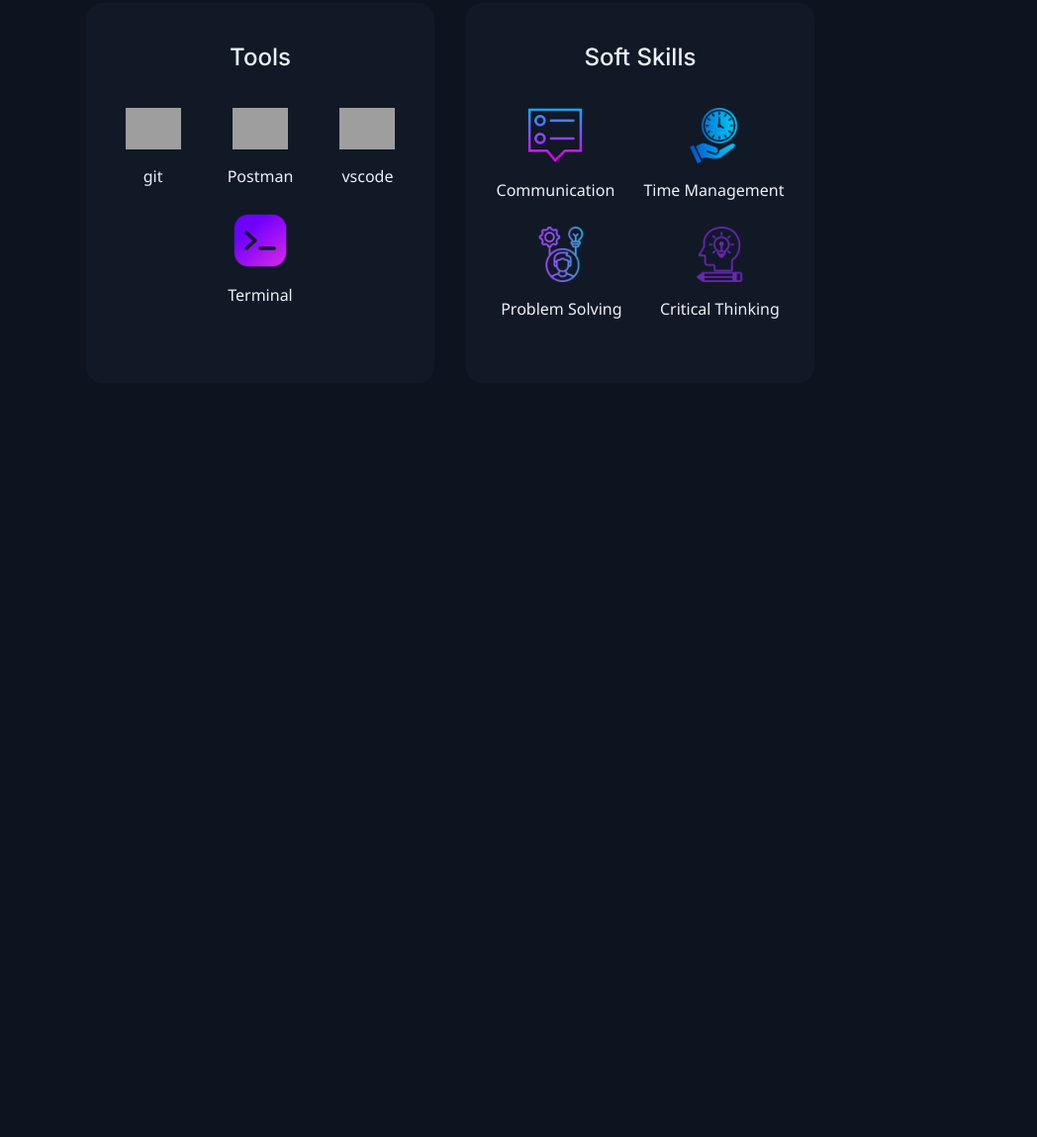
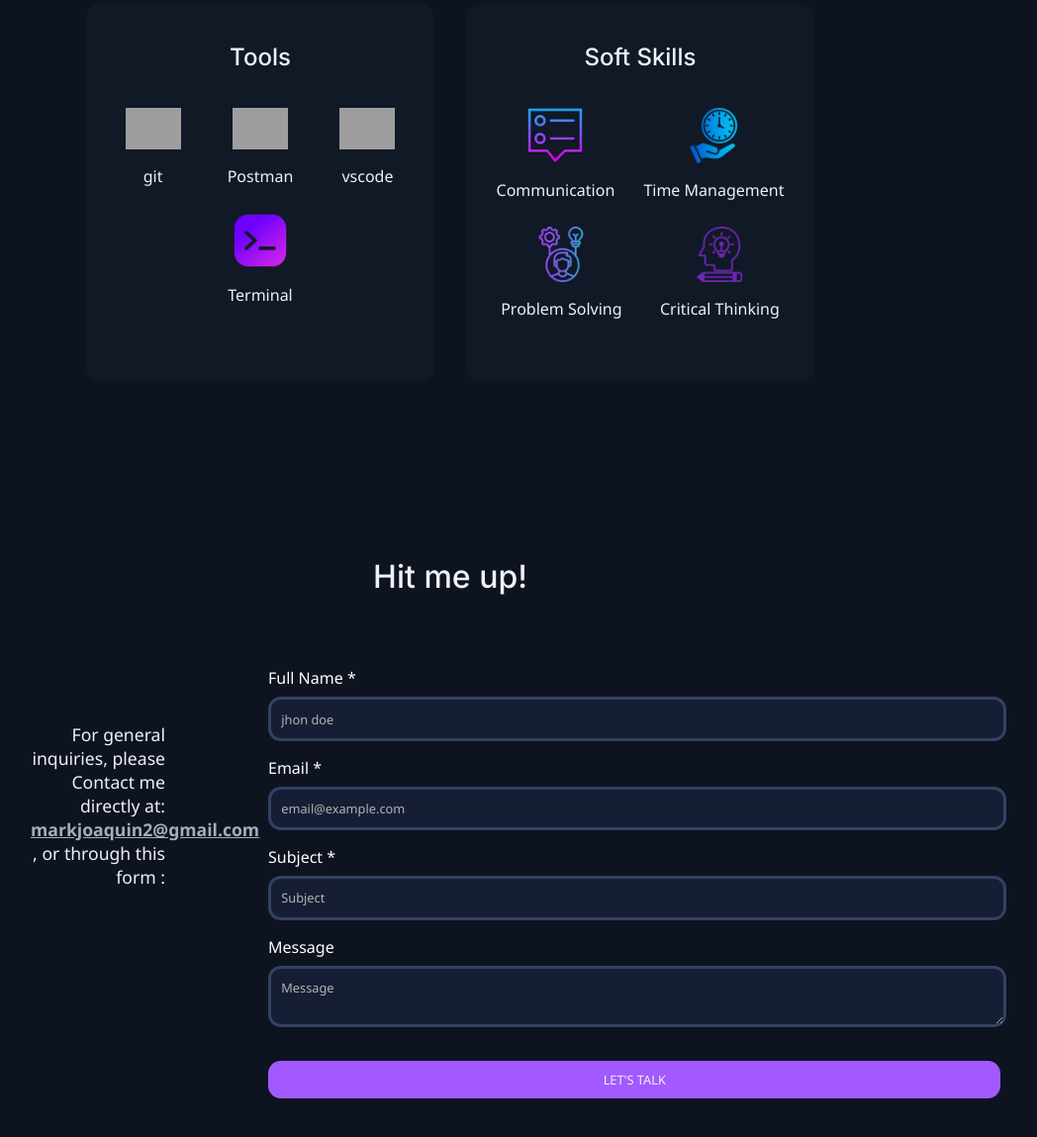
Before and after one commit to MarkJoaquin/portfolio, a website: page src/index.html in a window 1280 px wide. Shown: the part 4612-5761 px from the top of the page at 99% size, without its empty margins (185-1233 px from the left). Before the commit the page ends 5063 px from the top, so only its background shows below. Drawn offline with Linux system fonts and the light colour scheme; grey boxes are pictures that could not be loaded.

Commit message:
adding contact me section

```diff
--- a/src/index.html
+++ b/src/index.html
@@ -399,5 +399,65 @@
         </div>
       </div>
     </section>
+    <!--  ------------------------------------------------------------------------  -->
+    <!-- Contact -->
+
+    <section class="contactMe" id="contactMe">
+      <h3>Hit me up!</h3>
+
+      <div class="contactMeContainer">
+        <div class="contactMeText">
+          <p>
+            For general inquiries, please Contact me directly at:
+            <a href="mailto: markjoaquin2@gmail.com">
+              <strong>markjoaquin2@gmail.com </strong> </a
+            >, or through this form :
+          </p>
+        </div>
+        <div class="contactMeForm">
+          <form>
+            <div class="form-group">
+              <label for="fullName">Full Name *</label>
+              <input
+                type="text"
+                id="fullName"
+                name="fullName"
+                placeholder="jhon doe"
+                required
+              />
+            </div>
+            <div class="form-group">
+              <label for="email">Email *</label>
+              <input
+                type="email"
+                id="email"
+                name="email"
+                placeholder="email@example.com"
+                required
+              />
+            </div>
+            <div class="form-group">
+              <label for="subject">Subject *</label>
+              <input
+                type="text"
+                id="subject"
+                name="subject"
+                placeholder="Subject"
+                required
+              />
+            </div>
+            <div class="form-group">
+              <label for="message">Message</label>
+              <textarea
+                id="message"
+                name="message"
+                placeholder="Message"
+              ></textarea>
+            </div>
+            <button type="submit">LET'S TALK</button>
+          </form>
+        </div>
+      </div>
+    </section>
   </body>
 </html>
--- a/src/sass/index.scss
+++ b/src/sass/index.scss
@@ -501,4 +501,113 @@ main {
       }
     }
   }
+} /* ------------------------------------------------------------------------ */
+/* Contact Me */
+
+.contactMe {
+  padding: 7em 0;
+  h3 {
+    color: $fontColor;
+    display: flex;
+    justify-content: center;
+    align-items: center;
+    font-weight: 500;
+    font-size: 2em;
+    font-family: $mainFont;
+    margin-bottom: 1.5em;
   }
+}
+
+.contactMeContainer {
+  display: grid;
+  grid-template-columns: repeat(4, 1fr);
+  grid-template-areas:
+    "contactMeText contactMeText contactMeForm contactMeForm"
+    "contactMeText contactMeText contactMeForm contactMeForm";
+  grid-template-rows: 100px;
+
+  .contactMeText {
+    grid-area: contactMeText;
+    /*     border: 1px red solid; */
+    padding: 5em;
+
+    p {
+      color: $fontColor;
+      font-family: $secondFont;
+      font-size: 1.1em;
+      font-weight: 500;
+      text-align: end;
+      width: 50%;
+      position: relative;
+      left: 50%;
+
+      a {
+        text-decoration: underline $secondFontColor;
+        strong {
+          color: $secondFontColor;
+        }
+      }
+      a:hover {
+        text-decoration: none;
+        strong:hover {
+          color: #325280;
+        }
+      }
+    }
+  }
+}
+
+.contactMeForm {
+  grid-area: contactMeForm;
+  /*   border: 1px red solid; */
+  padding: 1.5em;
+  width: 50em;
+  color: #fff;
+  margin-left: 2.5em;
+  font-family: $secondFont;
+  font-weight: 500;
+  margin: 0 !important;
+
+  & form {
+    width: 90%;
+    & .form-group {
+      margin-bottom: 1em;
+      & label {
+        display: block;
+        margin-bottom: 0.5em;
+      }
+    }
+  }
+
+  & input,
+  & textarea {
+    width: 100%;
+    padding: 0.8em;
+    border: 3px solid #334164;
+    border-radius: 1em;
+    background-color: #25345c57;
+    font-size: 0.8em;
+    color: $fontColor;
+  }
+
+  & input::placeholder,
+  & textarea::placeholder {
+    color: #b6b3b3;
+  }
+
+  & button {
+    width: 100%;
+    padding: 0.8em;
+    background-color: #a259ff;
+    color: $fontColor;
+    border: none;
+    border-radius: 1em;
+    font-size: 0.8em;
+    cursor: pointer;
+    margin-top: 1em;
+  }
+
+  & button:hover {
+    background-color: #9228e3;
+  }
+}
```
Also changed, not shown: src/css/index.css, 1 other file. Lines whose indentation alone changed are shown as unchanged.
